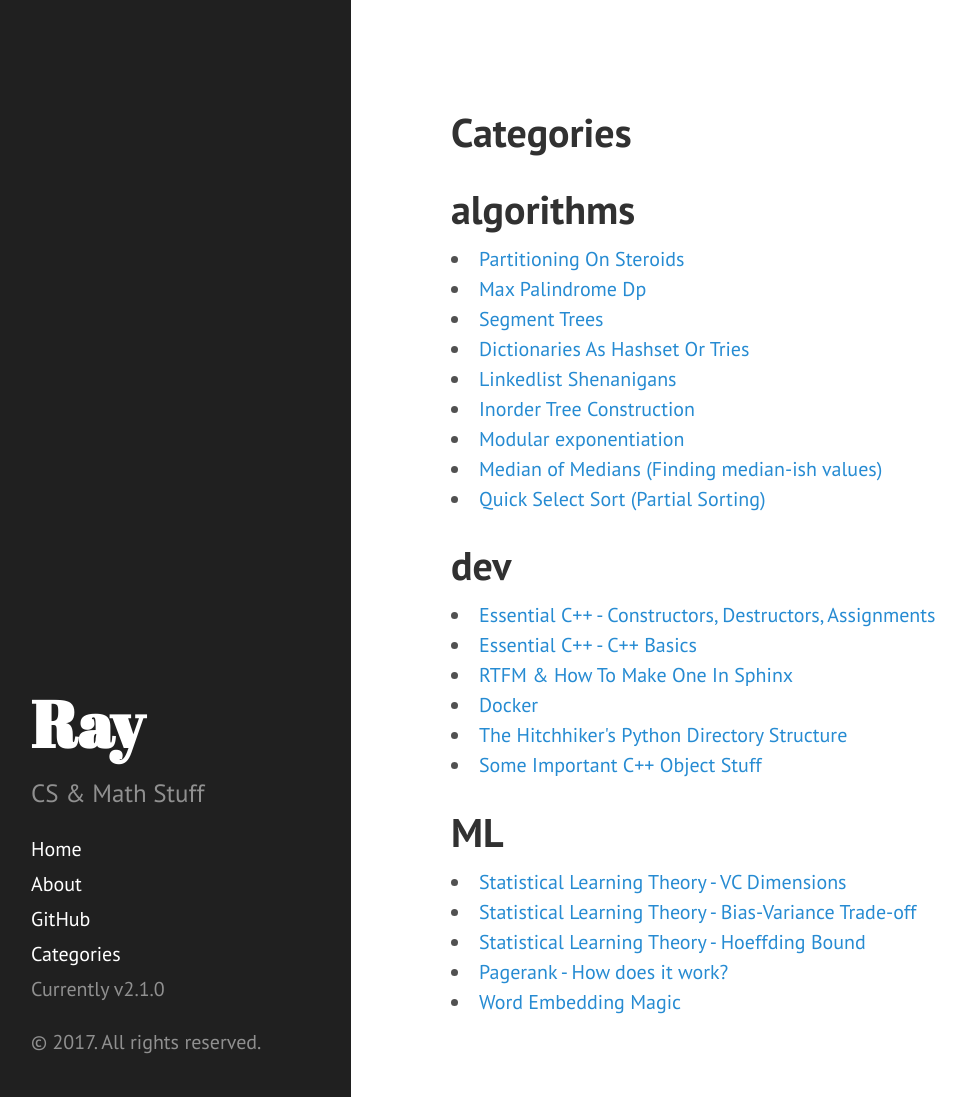
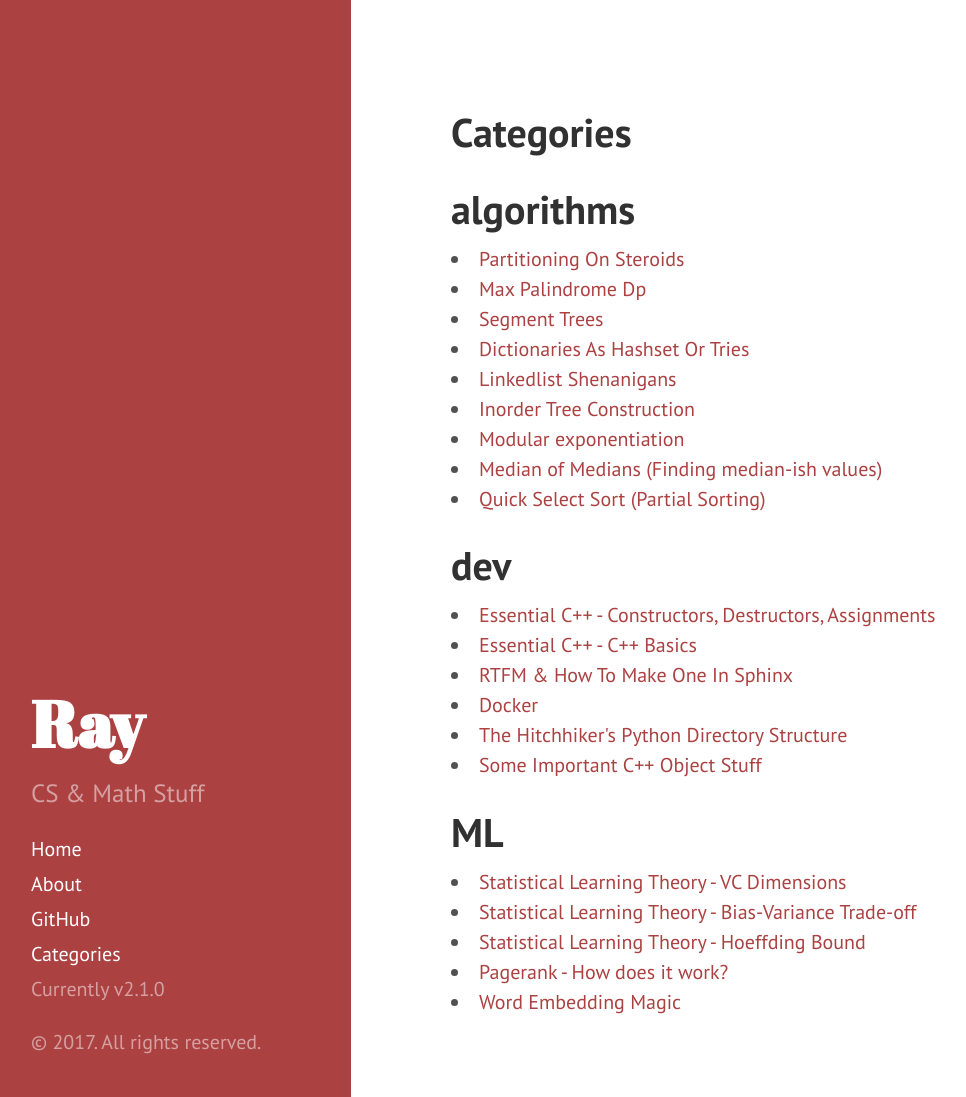
Before and after one commit to OneRaynyDay/oneraynyday.github.io, a Jekyll site: the page built from categories/index.html, in a window 1280 px wide and 1097 px high. Shown: the whole window, without its empty margins (9-975 px from the left). Built offline with Jekyll 4.4.1, drawn with Linux system fonts in a browser that asks for light colours.

Commit message:
Updating files

```diff
--- a/_config.yml
+++ b/_config.yml
@@ -15,7 +15,7 @@
 author:
   name:           'Ray Zhang'
 
-paginate:         5
+paginate:         10
 
 # Custom vars
 version:          2.1.0
--- a/_layouts/default.html
+++ b/_layouts/default.html
@@ -5,7 +5,7 @@
   {% if page.use_math %}
       {% include mathjax_support.html %}
   {% endif %}
-  <body>
+  <body class="theme-base-08">
 
     {% include sidebar.html %}
 
--- a/index.html
+++ b/index.html
@@ -14,7 +14,7 @@
 
     <span class="post-date">{{ post.date | date_to_string }}</span>
 
-    {{ post.content | strip_html | truncatewords: 50}}
+    <!-- DON'T WANT WORDS RN! {{ post.content | strip_html | truncatewords: 50}} -->
   </div>
   {% endfor %}
 </div>
```
